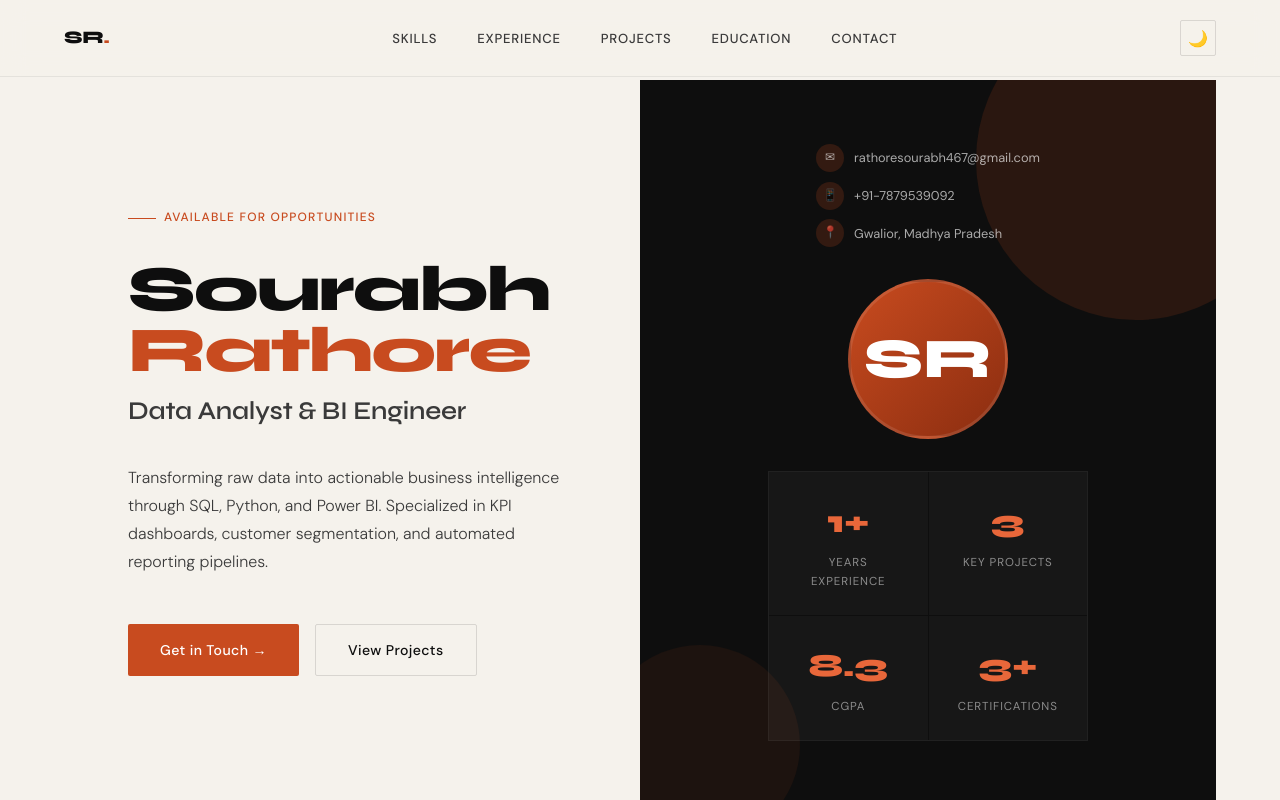
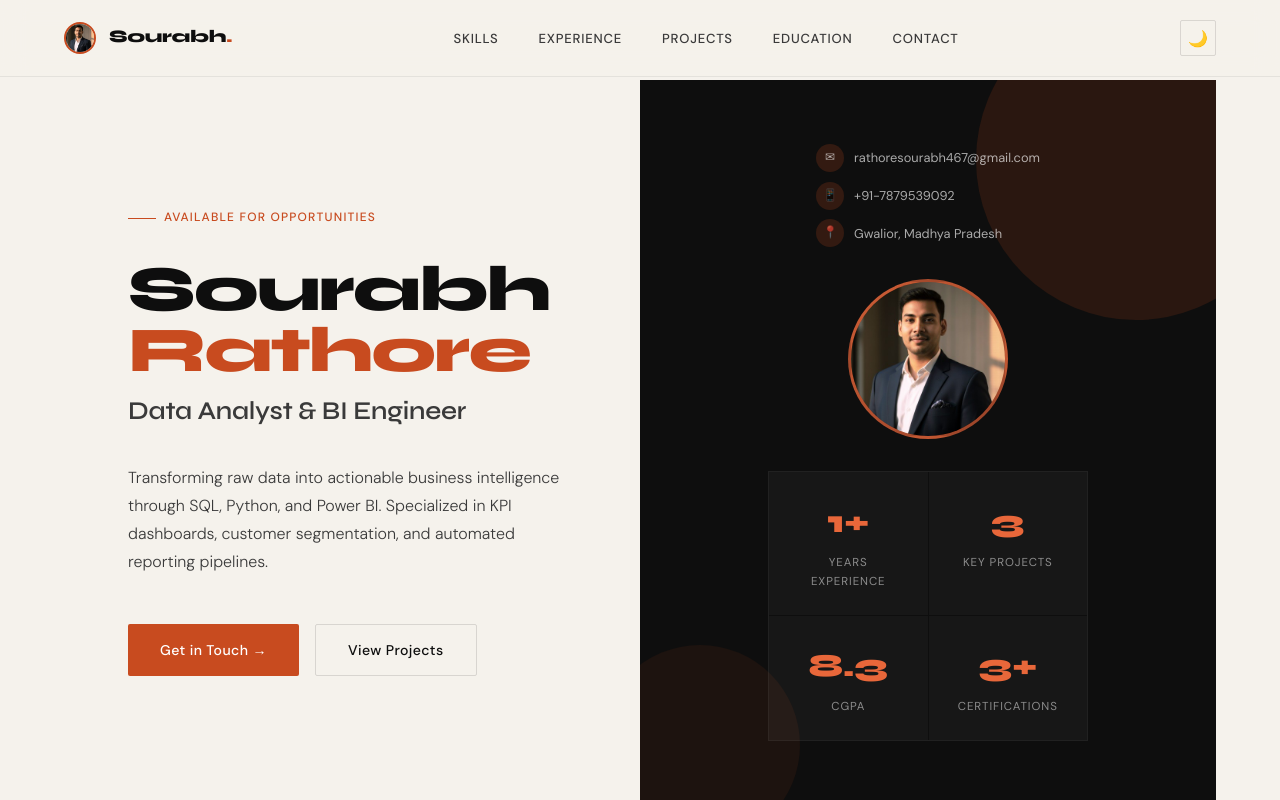
Before and after one commit to dataSageSourabh/sourabh-portfolio, a plain HTML site: page index.html in a window 1280 px wide. Shown: the top 800 px of the page. Drawn offline with Linux system fonts and the light colour scheme.

Commit message:
Adding a portfolio image

```diff
--- a/index.html
+++ b/index.html
@@ -11,7 +11,10 @@
 
   <!-- ============ NAVIGATION ============ -->
   <nav id="navbar">
-    <a href="#" class="nav-logo">SR<span>.</span></a>
+   <a href="#" class="nav-logo">
+  <img src="images\profilePhoto.jfif" alt="SR" class="nav-photo" />
+  Sourabh<span>.</span>
+</a>
     <ul id="nav-links">
       <li><a href="#skills">Skills</a></li>
       <li><a href="#experience">Experience</a></li>
@@ -71,7 +74,8 @@
         </div>
       </div>
 
-      <div class="hero-avatar">SR</div>
+      <!-- <div class="hero-avatar">SR</div> -->
+      <img src="images\profilePhoto.jfif" alt="Sourabh Rathore" class="hero-avatar" />
 
       <div class="hero-stat-grid">
         <div class="hero-stat">
--- a/style.css
+++ b/style.css
@@ -53,6 +53,16 @@ nav {
   backdrop-filter: blur(12px);
   border-bottom: 1px solid var(--border2);
   transition: box-shadow 0.3s;
+}
+
+.nav-photo {
+  width: 32px;
+  height: 32px;
+  border-radius: 50%;
+  object-fit: cover;
+  border: 2px solid var(--accent);
+  margin-right: 8px;
+  vertical-align: middle;
 }
 
 nav.scrolled {
@@ -317,10 +327,11 @@ nav ul a.active::after { width: 100%; }
   display: flex;
   align-items: center;
   justify-content: center;
-  font-family: var(--font-display);
+  object-fit: cover;
+  /* font-family: var(--font-display);
   font-size: 3.5rem;
   font-weight: 800;
-  color: #fff;
+  color: #fff; */
   margin-bottom: 2rem;
   z-index: 1;
   position: relative;
```
Also changed, not shown: images/profilePhoto.jfif (added).
